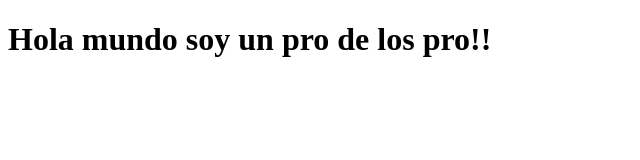
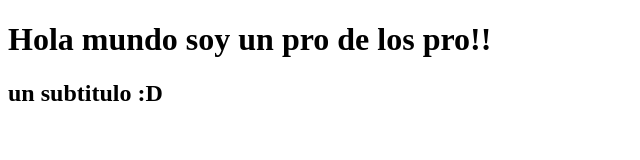
Before and after one commit to walterh91/web-test, a plain HTML site: page index.html in a window 1280 px wide. Shown: the whole page, without its empty margins (0-640 px from the left). Drawn offline with Linux system fonts and the light colour scheme.

Commit message:
subiendo un subtitulo

```diff
--- a/index.html
+++ b/index.html
@@ -6,6 +6,6 @@
 <h1>
     Hola mundo soy un pro de los pro!!
 </h1>
-
+<h2>un subtitulo :D</h2>
 </body>
 </html>
```
